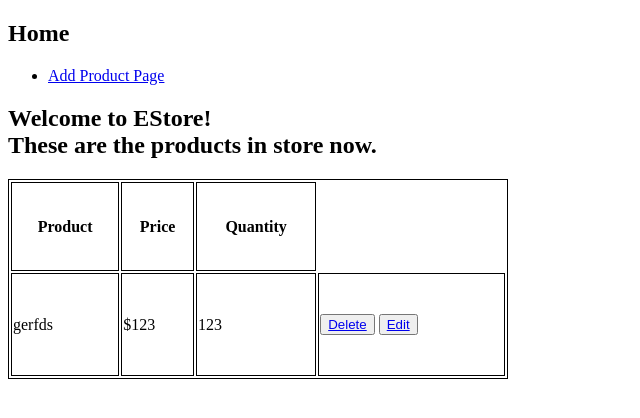
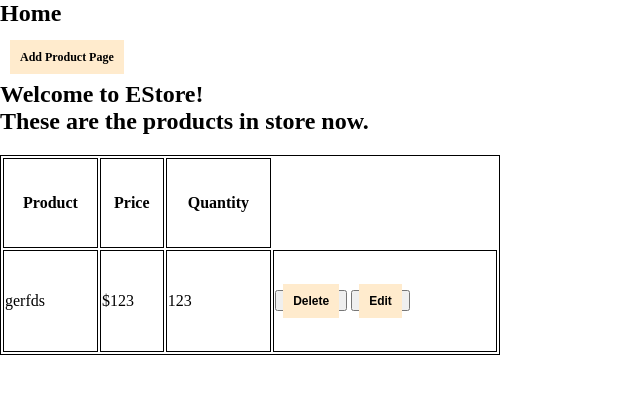
Before and after one commit to chuhuangXY/Group-Admin-estore, a PHP site: page / in a window 1280 px wide. Shown: the top 418 px of the page, without its empty margins (0-640 px from the left). Run offline with PHP 8.4, Linux system fonts and the light colour scheme; data comes from the database, SQL or seed files in the repository.

Commit message:
updated the design of the nav button (crap)

```diff
--- a/dbinfo.php
+++ b/dbinfo.php
@@ -1,6 +1,6 @@
 <?php
 $hostname="localhost";
 $dbUser="root";
-$dbPassword=""; //YOUR PASSWORD!
+$dbPassword="123"; //YOUR PASSWORD!
 $db="product";
 ?>
--- a/stylesheet.css
+++ b/stylesheet.css
@@ -1,3 +1,10 @@
+body{
+    margin: 0;
+    padding: 0;
+}
+h2{
+    margin-top: 0;
+}
 table,td,tr,th{
     border:1px solid black;
 }
@@ -9,3 +16,28 @@
     display: inline-block;
     width: 150px;
 }
+
+
+a{
+
+    text-decoration: none;
+    padding: 10px;
+    font-weight: bold;
+    font-size: 12px;
+    background-color: blanchedalmond;
+    color: black;
+
+}
+a:hover{
+    background-color: coral;
+}
+
+li{
+    list-style-type: none;
+
+
+}
+
+ul{
+    padding-left: 10px;
+}
```
